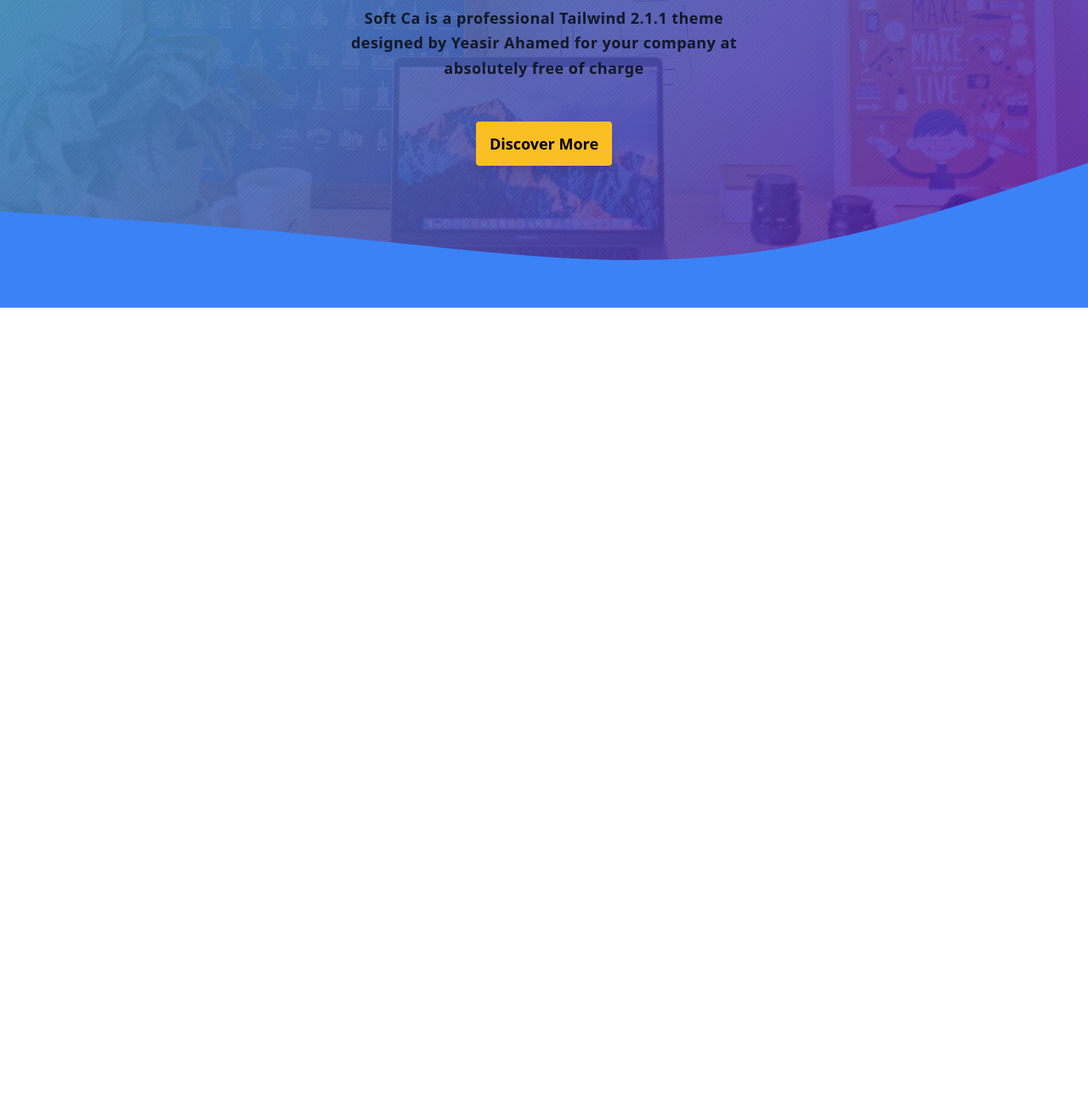
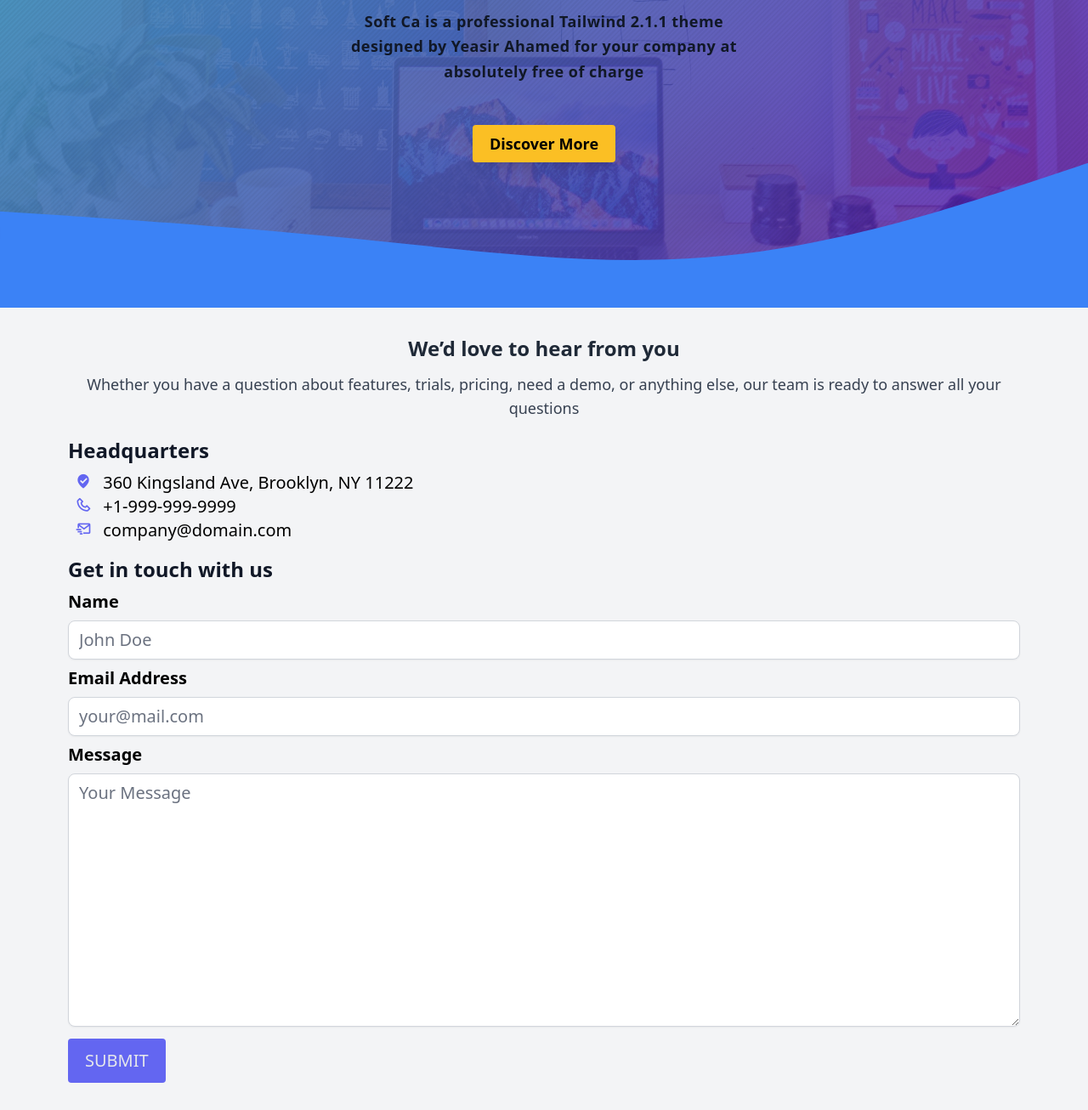
Before and after one commit to yeasir99/landing-page-with-tailwind, a website built with Vite: page index.html in a window 1280 px wide. Shown: the part 438-1744 px from the top of the page at 85% size. Before the commit the page ends 800 px from the top, so only its background shows below. Built offline with nearby package versions, Linux system fonts and the light colour scheme.

Commit message:
add contact us section

```diff
--- a/index.html
+++ b/index.html
@@ -22,7 +22,7 @@
             >
           </a>
         </div>
-        <div class="md:hidden" id="burger">
+        <div class="md:hidden cursor-pointer" id="burger">
           <i class="bx bx-menu text-4xl"></i>
         </div>
         <nav class="mainNav" id="nav">
@@ -75,7 +75,7 @@
             Ahamed for your company at absolutely free of charge
           </p>
           <a
-            class="bg-yellow-400 px-4 py-3 mb-8 inline-block rounded shadow-lg hover:bg-yellow-500 hover:text-white text-lg font-semibold capitalize transition duration-300 ease-out"
+            class="bg-yellow-400 px-5 py-2 mb-8 inline-block rounded shadow-lg hover:bg-yellow-500 hover:text-white text-lg font-semibold capitalize transition duration-300 ease-out"
             href="#"
             >discover more</a
           >
@@ -93,7 +93,94 @@
         ></path>
       </svg>
     </div>
-    <main></main>
+    <main>
+      <!-- Contact Section -->
+      <section class="bg-gray-100">
+        <div class="appContainer py-8">
+          <div class="text-center">
+            <h2 class="text-gray-800 text-2xl mb-3 font-bold">
+              We’d love to hear from you
+            </h2>
+            <p class="text-gray-700 text-lg mb-5">
+              Whether you have a question about features, trials, pricing, need
+              a demo, or anything else, our team is ready to answer all your
+              questions
+            </p>
+          </div>
+          <div>
+            <div class="mb-4 px-2">
+              <h3 class="text-gray-900 text-2xl font-semibold mb-2">
+                Headquarters
+              </h3>
+              <div>
+                <p class="text-xl">
+                  <i class="bx bxs-been-here px-2 text-indigo-500"></i> 360
+                  Kingsland Ave, Brooklyn, NY 11222
+                </p>
+                <p class="text-xl">
+                  <i class="bx bx-phone px-2 text-indigo-500"></i>
+                  +1-999-999-9999
+                </p>
+                <p class="text-xl">
+                  <i class="bx bx-mail-send px-2 text-indigo-500"></i>
+                  company@domain.com
+                </p>
+              </div>
+            </div>
+            <form class="px-2">
+              <h3 class="text-gray-900 text-2xl font-semibold mb-2">
+                Get in touch with us
+              </h3>
+              <div>
+                <div>
+                  <label for="Name" class="block text-xl my-2 font-semibold"
+                    >Name</label
+                  >
+                  <input
+                    name="name"
+                    type="text"
+                    id="Name"
+                    placeholder="John Doe"
+                    class="w-full rounded-lg text-xl border-gray-300 shadow-sm"
+                  />
+                </div>
+                <div>
+                  <label for="Email" class="block text-xl my-2 font-semibold"
+                    >Email Address</label
+                  >
+                  <input
+                    name="email"
+                    type="email"
+                    id="Email"
+                    placeholder="your@mail.com"
+                    class="w-full rounded-lg text-xl border-gray-300 shadow-sm"
+                  />
+                </div>
+              </div>
+              <label for="Message" class="block text-xl my-2 font-semibold"
+                >Message</label
+              >
+              <textarea
+                name="message"
+                type="text"
+                id="Message"
+                cols="30"
+                rows="10"
+                placeholder="Your Message"
+                class="w-full mb-2 rounded-lg text-xl border-gray-300 shadow-sm"
+              ></textarea>
+              <!-- button type is currently "button" need to change type "submit" when submit form data -->
+              <button
+                type="button"
+                class="bg-indigo-500 hover:bg-indigo-400 text-gray-200 hover:text-white rounded text-xl uppercase py-3 px-5 focus:outline-none"
+              >
+                Submit
+              </button>
+            </form>
+          </div>
+        </div>
+      </section>
+    </main>
     <footer></footer>
     <script src="/app.js"></script>
   </body>
--- a/package.json
+++ b/package.json
@@ -22,5 +22,8 @@
     "postcss": "^8.2.9",
     "tailwindcss": "^2.1.1",
     "vite": "^2.1.5"
+  },
+  "dependencies": {
+    "@tailwindcss/forms": "^0.3.2"
   }
 }
--- a/tailwind.config.js
+++ b/tailwind.config.js
@@ -11,5 +11,5 @@
   variants: {
     extend: {},
   },
-  plugins: [],
+  plugins: [require("@tailwindcss/forms")],
 };
```
Also changed, not shown: 1 other file.
